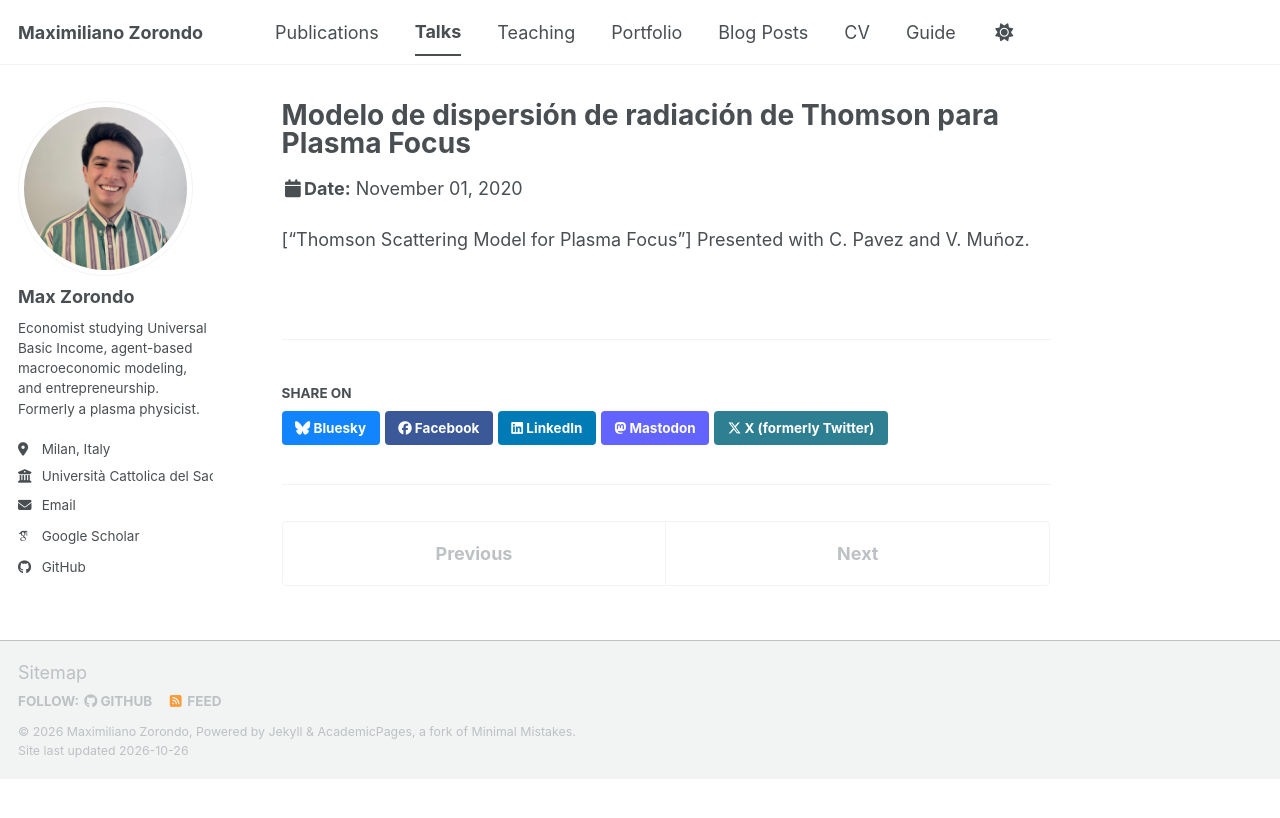
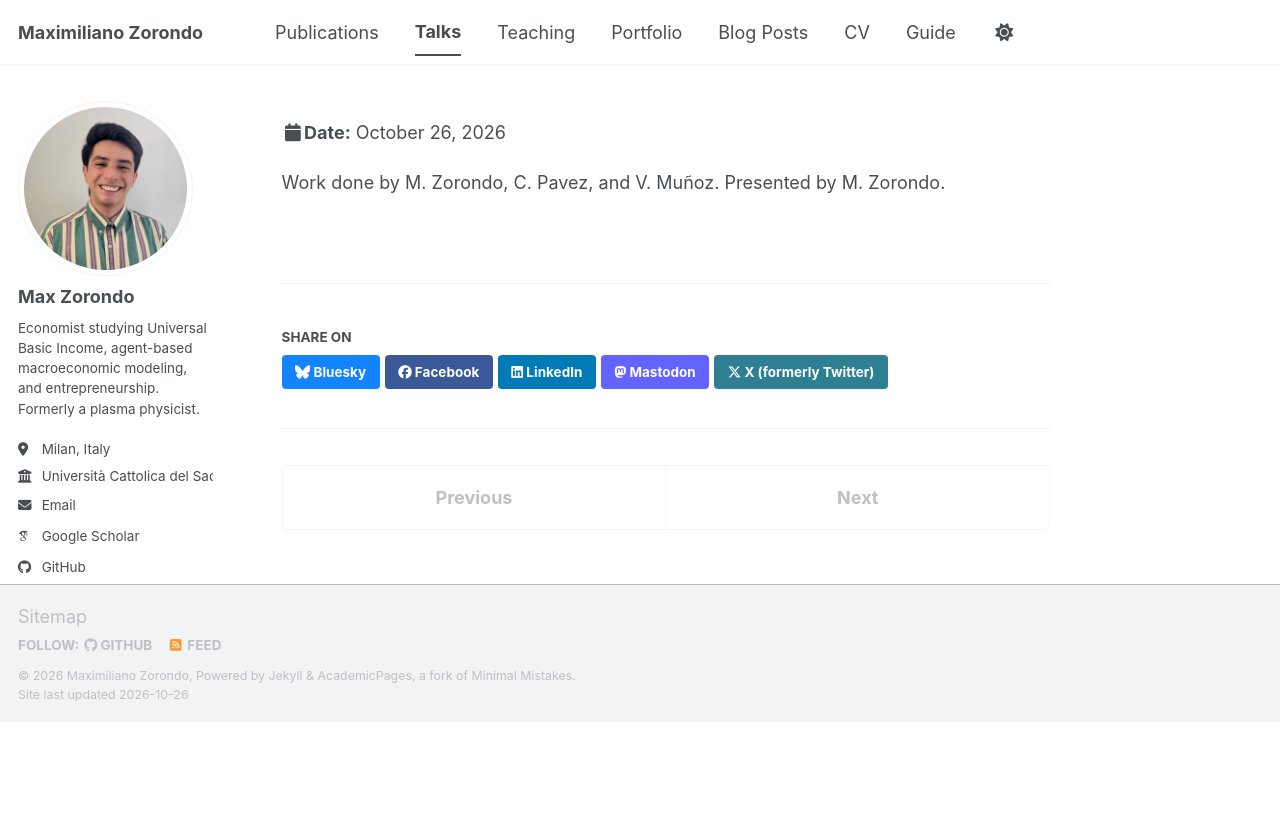
Before and after one commit to mzorondo/mzorondo.github.io, a Jekyll site: the page built from _talks/2020-11-01-modelo-dispersion-thomson.md, in a window 1280 px wide. Shown: the top 818 px of the page. Built offline with Jekyll 4.4.1, drawn with Linux system fonts in a browser that asks for light colours; some web fonts are replaced; a script bundle is joined from its source files by our own code; library files that are not in the unit come from our copies.

Commit message:
Revise title and presentation credits for talk
Updated the title and authorship details of the talk.

```diff
--- a/_talks/2020-11-01-modelo-dispersion-thomson.md
+++ b/_talks/2020-11-01-modelo-dispersion-thomson.md
@@ -7,4 +7,4 @@
 date: 2020-11-01
 location: "Online"
 ---
-["Thomson Scattering Model for Plasma Focus"] Presented with C. Pavez and V. Muñoz.
+Work done by M. Zorondo, C. Pavez, and V. Muñoz. Presented by M. Zorondo.
```
Also changed, not shown: other parts of _talks/2020-11-01-modelo-dispersion-thomson.md (+1 -1 lines).
